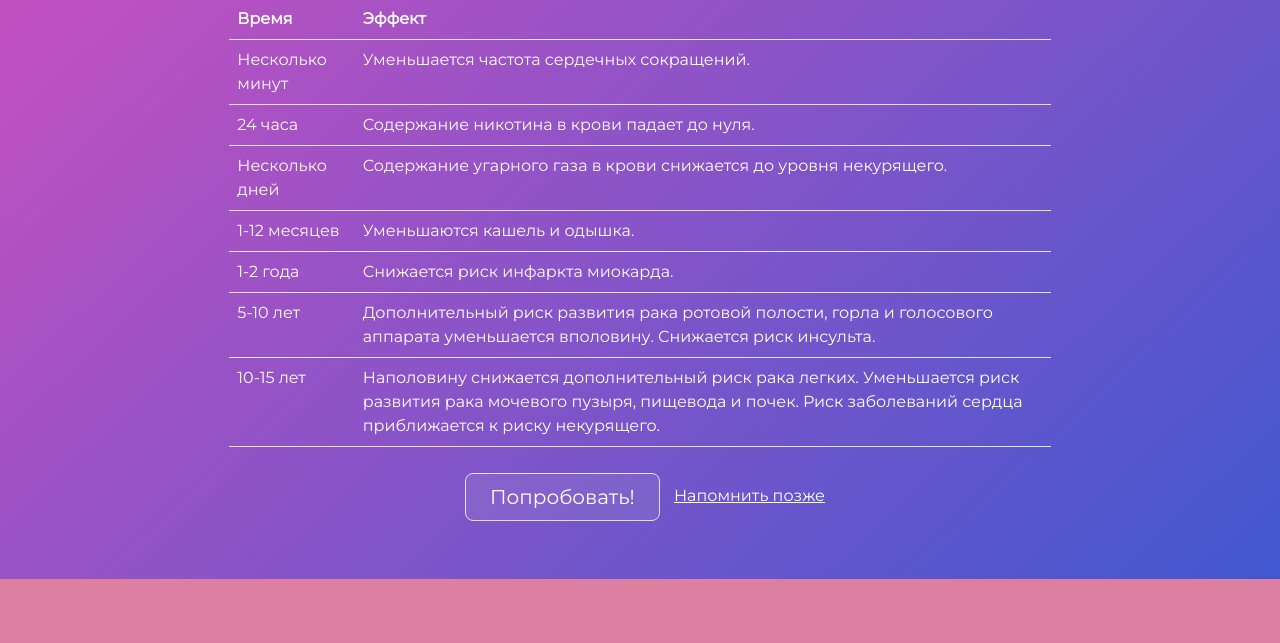
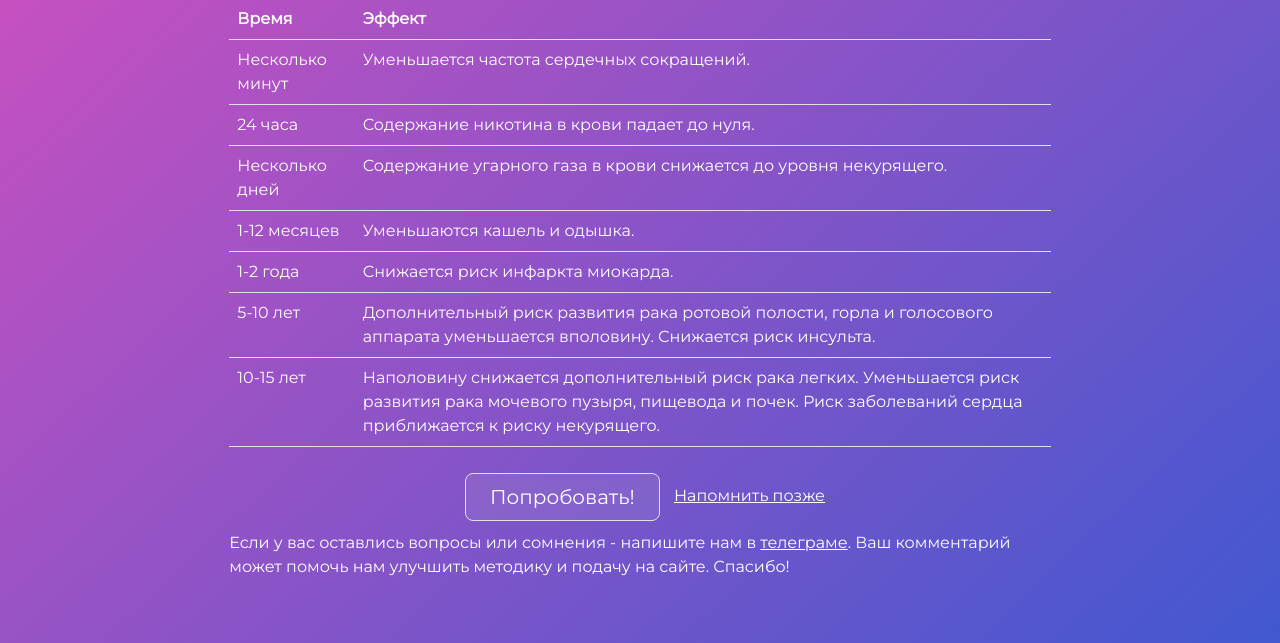
Before and after one commit to evgenity/zusagy, a Django app: page / in a window 1280 px wide. Shown: the part 2207-2850 px from the top of the page. Before the commit the page ends 2786 px from the top, so only its background shows below. Run offline with Django 4.2, Linux system fonts and the light colour scheme.

Commit message:
support link

```diff
--- a/backend/promises/templates/promises/index.html
+++ b/backend/promises/templates/promises/index.html
@@ -143,7 +143,7 @@
   <a href="{% url 'create' %}">Напомнить позже</a>
 </div>
 
-
+<p>Если у вас оставлись вопросы или сомнения - напишите нам в <a href="t.me/evgenity">телеграме</a>. Ваш комментарий может помочь нам улучшить методику и подачу на сайте. Спасибо!</p>
 
 
 
```
